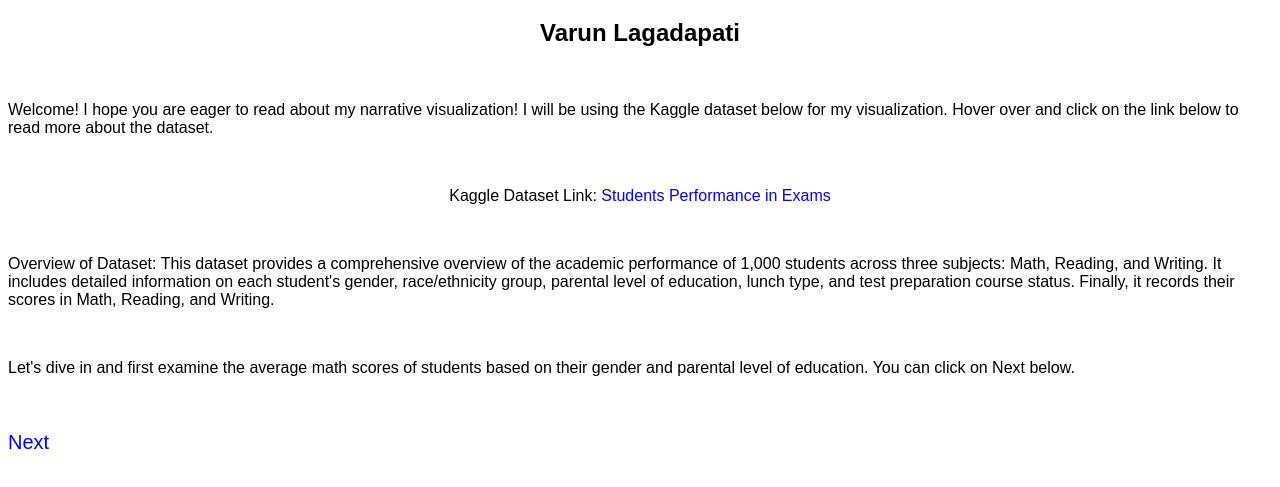
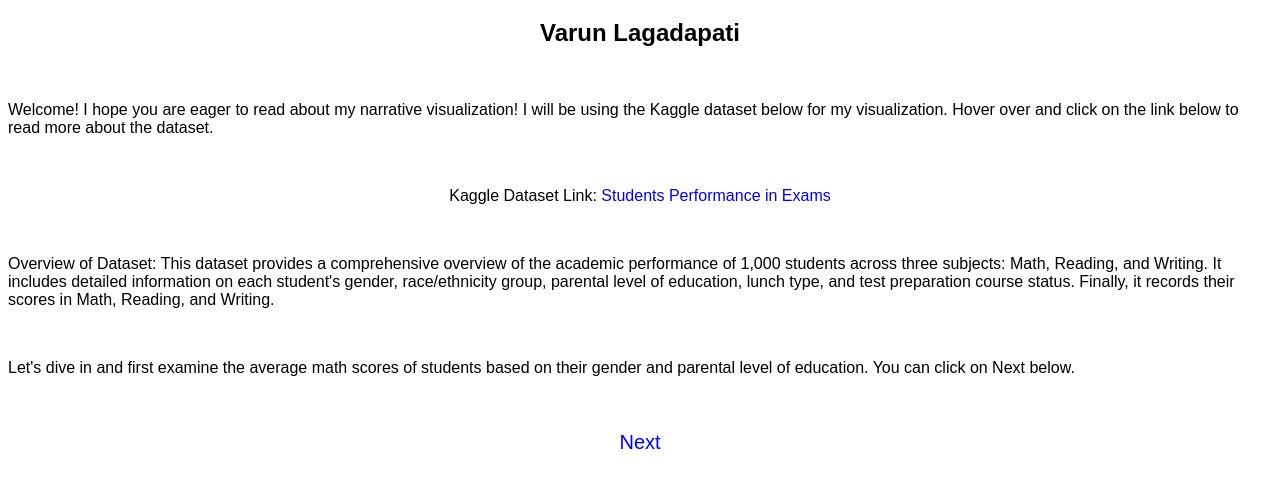
Before and after one commit to varunlaga/varunlaga.github.io, a plain HTML site: page index.html in a window 1280 px wide. Shown: the part 61-548 px from the top of the page. Drawn offline with Linux system fonts and the light colour scheme.

Commit message:
add index

```diff
--- a/index.html
+++ b/index.html
@@ -38,7 +38,7 @@
 
     <br>
 
-    <a href="math.html" class="next-link" style="display: inline-block;">Next</a>
+    <a href="math.html" class="next-link">Next</a>
 
 </body>
 </html>
```
